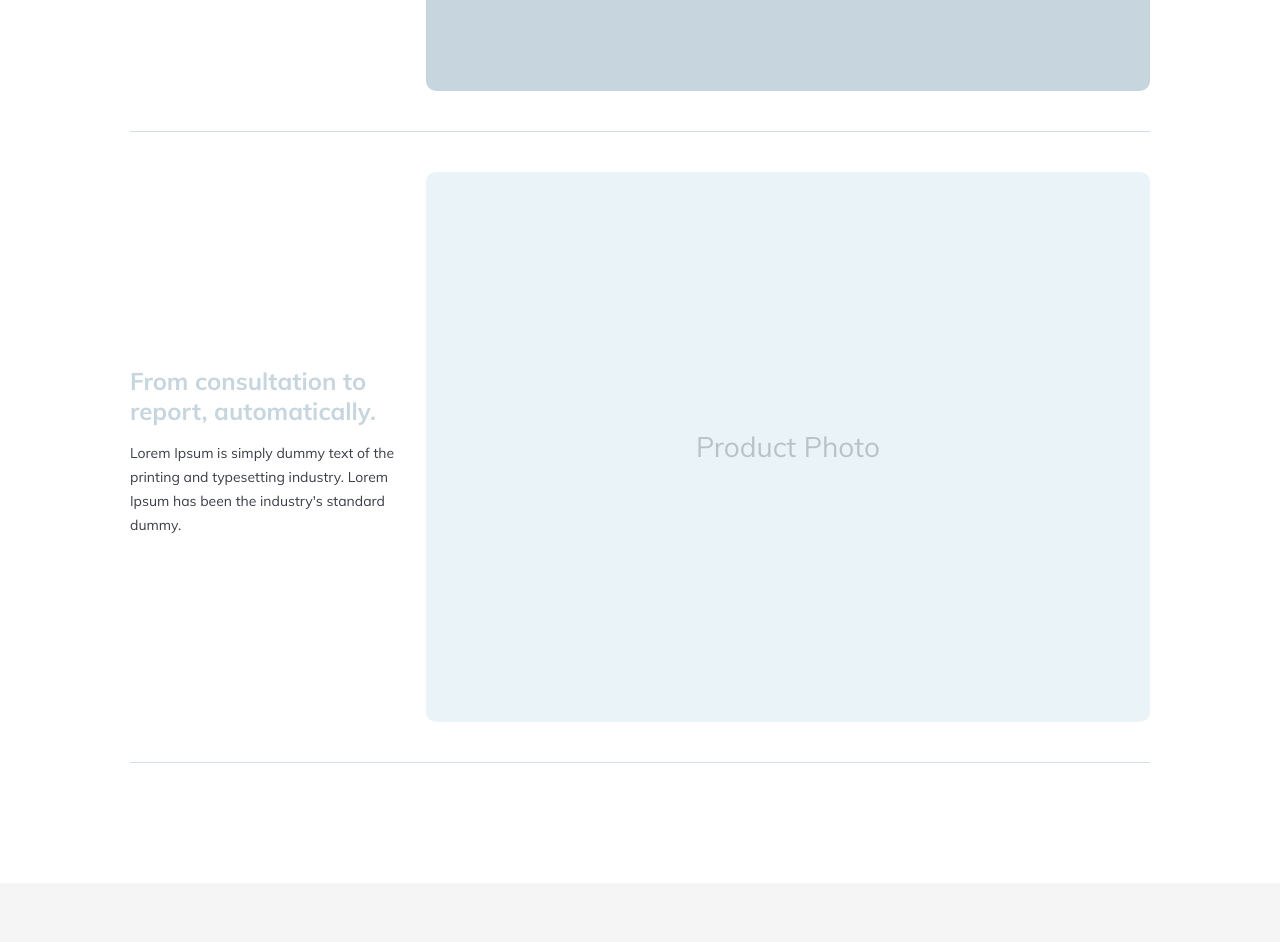
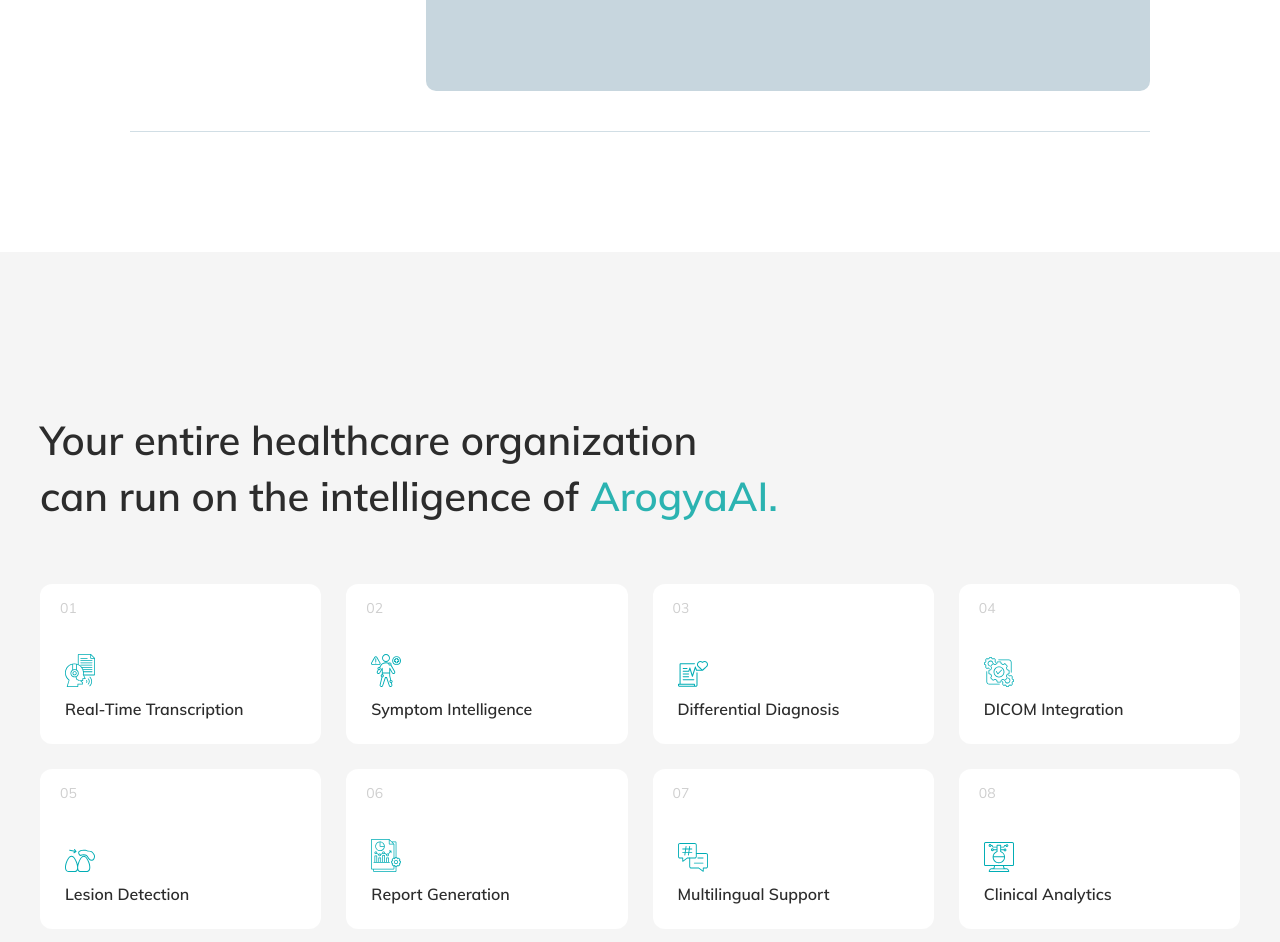
Before and after one commit to VikashLumeneo/Aarogya-AI, a React (Create React App) app: page / in a window 1280 px wide. Shown: the part 4580-5522 px from the top of the page. Built offline with nearby package versions, Linux system fonts and the light colour scheme.

Commit message:
chore: Comment out second row in Outcome component

```diff
--- a/src/components/Outcome.js
+++ b/src/components/Outcome.js
@@ -54,7 +54,7 @@
 
         {/* SECOND ROW */}
 
-        <div className="outcome-row">
+        {/* <div className="outcome-row">
 
           <div className="outcome-text">
 
@@ -78,7 +78,7 @@
 
           </div>
 
-        </div>
+        </div> */}
 
       </div>
 
```
